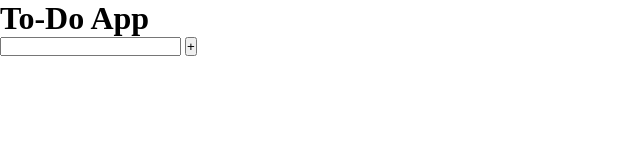
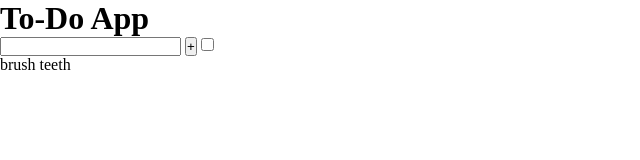
Before and after one commit to hadhiii/To-Do-App, a plain HTML site: page index.html in a window 1280 px wide. Shown: the full height of the page, 0-640 px from the left. Drawn offline with Linux system fonts and the light colour scheme.

Commit message:
add checkbox and text

```diff
--- a/index.html
+++ b/index.html
@@ -10,6 +10,8 @@
     <h1>To-Do App</h1>
     <input />
     <button>+</button>
+    <input type="checkbox" />
+    <p>brush teeth</p>
     <script src="app.js"></script>
   </body>
 </html>
```
